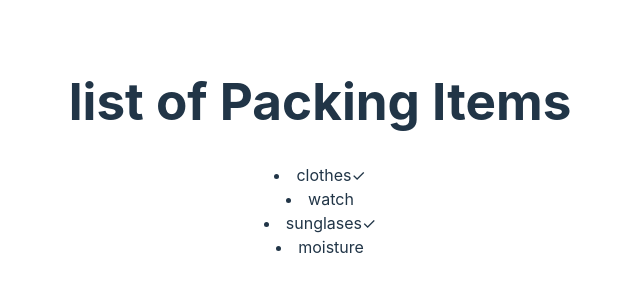
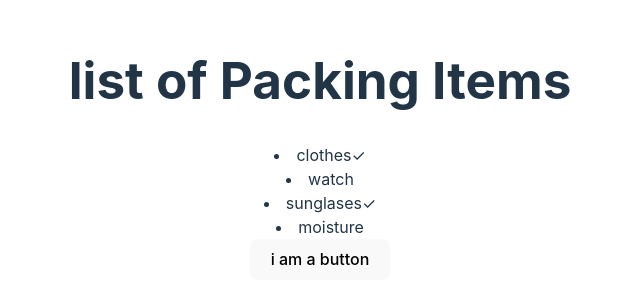
Before and after one commit to MANOJ-SM/React_vite_prj, a React (Vite) app in the folder vite-project/: page / in a window 1280 px wide. Shown: the part 251-554 px from the top of the page, without its empty margins (320-960 px from the left). Built offline with nearby package versions, Linux system fonts and the light colour scheme.

Commit message:
added event handling example

```diff
--- a/vite-project/src/components/PackingList.jsx
+++ b/vite-project/src/components/PackingList.jsx
@@ -44,6 +44,10 @@ const items = [
 
 
 function PackingList(){
+
+    function handleClick(){
+        alert("hey i am clicked");
+    }
     return (
         <>
         <h1>list of Packing Items</h1>
@@ -56,9 +60,10 @@ function PackingList(){
 
             {  items.map( item => {
                 return <Item  key={item.id}  data = {item} />   // item.id -> to track each item in list
-            })
+                })
             }
 
+            <button onClick={handleClick} >i am a button </button>
         </>
     )
 }
```
Also changed, not shown: 1 other file (tests, documents, lock files or other folders).
